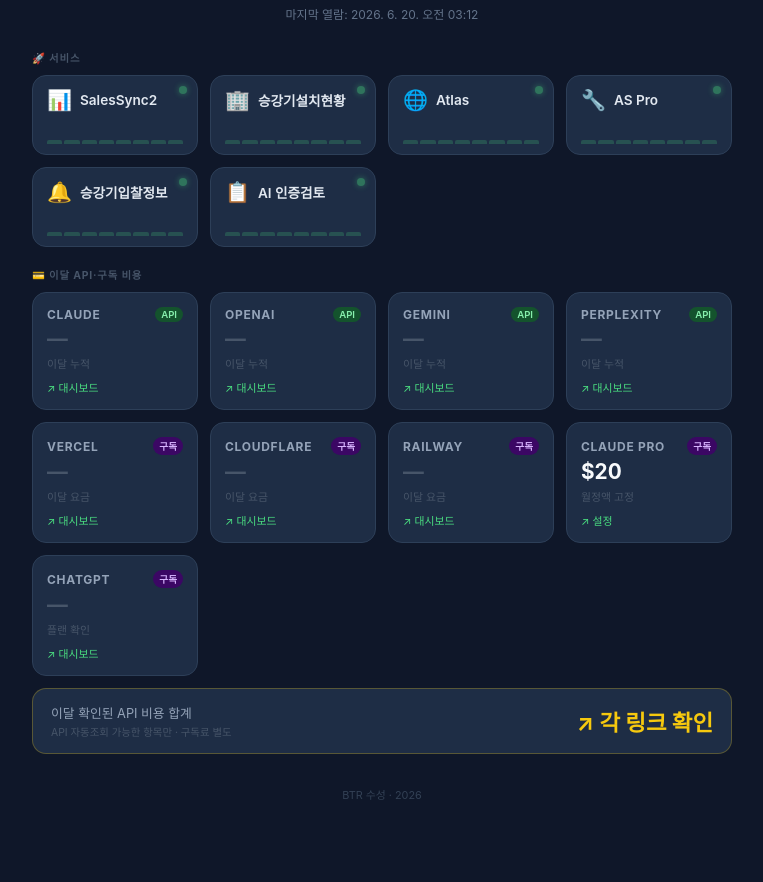
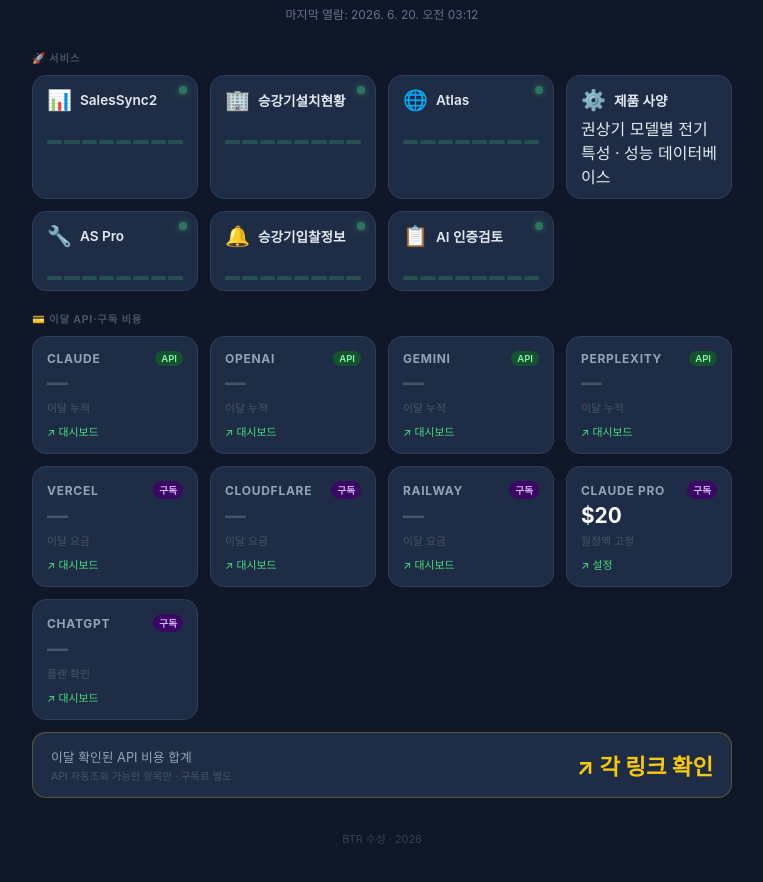
Before and after one commit to nirvanasangsara-AI/btr-ai-hub, a plain HTML site: page index.html in a window 1280 px wide. Shown: the part 56-938 px from the top of the page, without its empty margins (258-1021 px from the left). Before the commit the page ends 906 px from the top, so only its background shows below. Drawn offline with Linux system fonts and the light colour scheme; no server answers.

Commit message:
feat: 제품 사양(btr-products) 카드 추가

```diff
--- a/index.html
+++ b/index.html
@@ -152,6 +152,10 @@
       <div class="live-dot"></div>
       <div class="card-top"><span class="card-icon">🌐</span><span class="card-name">Atlas</span></div>
       <div class="sparkline" id="spark-2"></div>
+    </a>
+    <a class="card" href="https://btr-products.pages.dev" target="_blank">
+      <div class="card-top"><span class="card-icon">⚙️</span><span class="card-name">제품 사양</span></div>
+      <div class="card-desc">권상기 모델별 전기특성 · 성능 데이터베이스</div>
     </a>
     <a class="card" href="https://elevator-as-pro.vercel.app" target="_blank">
       <div class="live-dot"></div>
```
